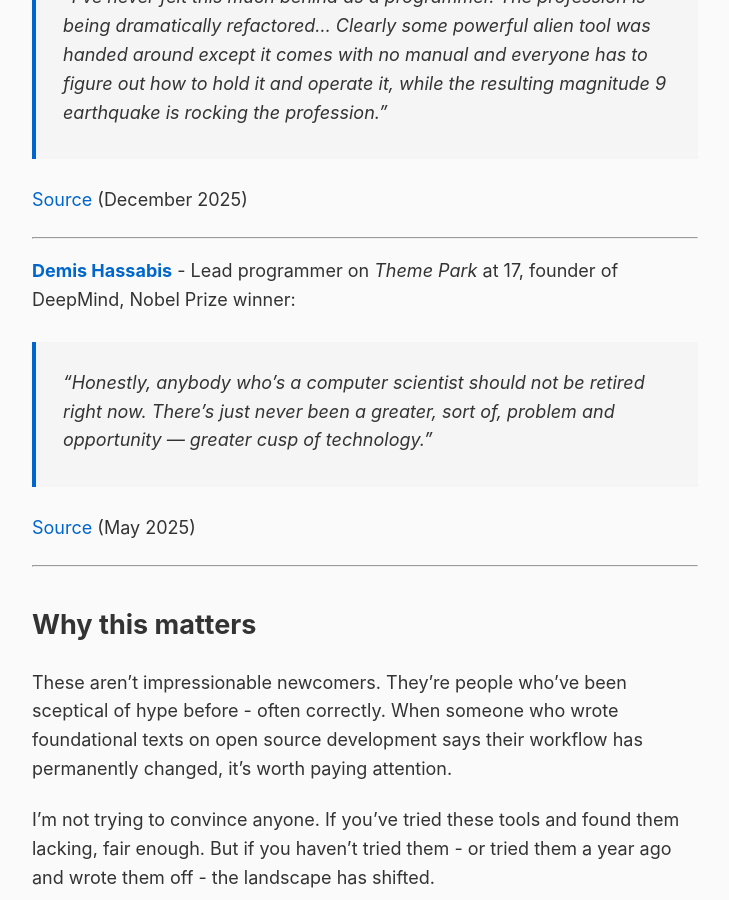
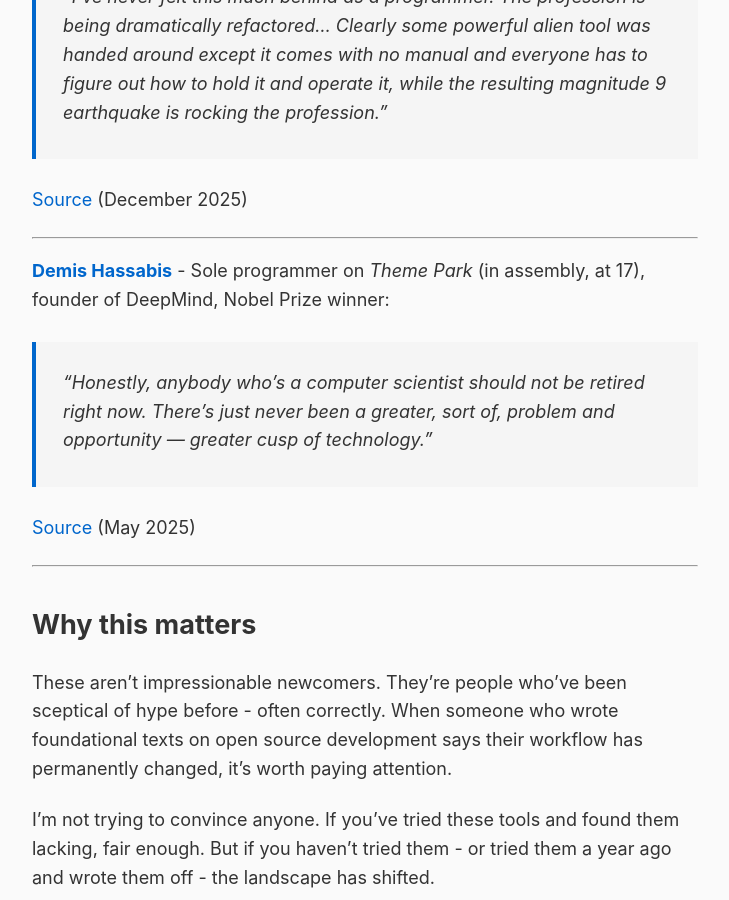
Before and after one commit to rob137/rob137.github.io, a Jekyll site: the page built from _posts/2026-01-02-the-witnesses.md, in a window 1280 px wide and 900 px high, scrolled down 2243 px. Shown: the whole window, without its empty margins (275-1004 px from the left). Built offline with Jekyll 4.4.1, drawn with Linux system fonts in a browser that asks for light colours.

Commit message:
Hassabis: sole programmer, assembly, at 17
Stronger builder credential

🤖 Generated with [Claude Code](https://claude.com/claude-code)

Co-Authored-By: Claude Opus 4.5 <noreply@anthropic.com>

```diff
--- a/_posts/2026-01-02-the-witnesses.md
+++ b/_posts/2026-01-02-the-witnesses.md
@@ -56,7 +56,7 @@ But I keep noticing something: builders I also respect - people known for shippi
 
 ---
 
-**[Demis Hassabis](https://en.wikipedia.org/wiki/Demis_Hassabis)** - Lead programmer on *Theme Park* at 17, founder of DeepMind, Nobel Prize winner:
+**[Demis Hassabis](https://en.wikipedia.org/wiki/Demis_Hassabis)** - Sole programmer on *Theme Park* (in assembly, at 17), founder of DeepMind, Nobel Prize winner:
 
 > "Honestly, anybody who's a computer scientist should not be retired right now. There's just never been a greater, sort of, problem and opportunity — greater cusp of technology."
 
```
